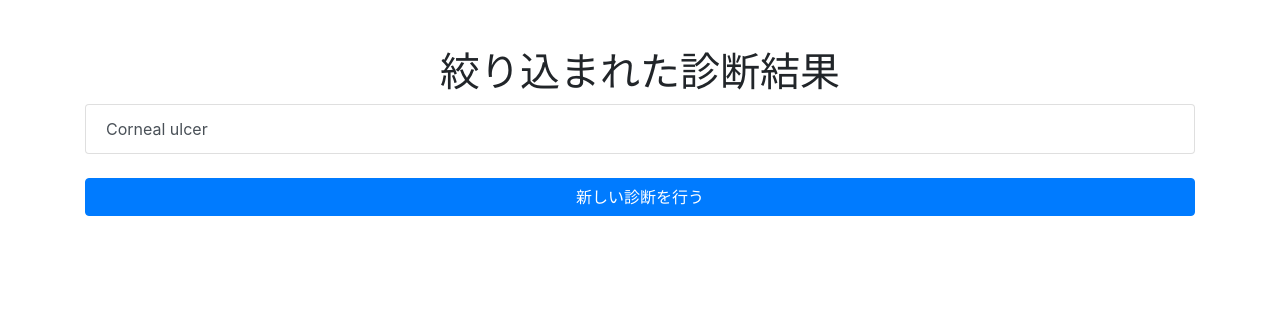
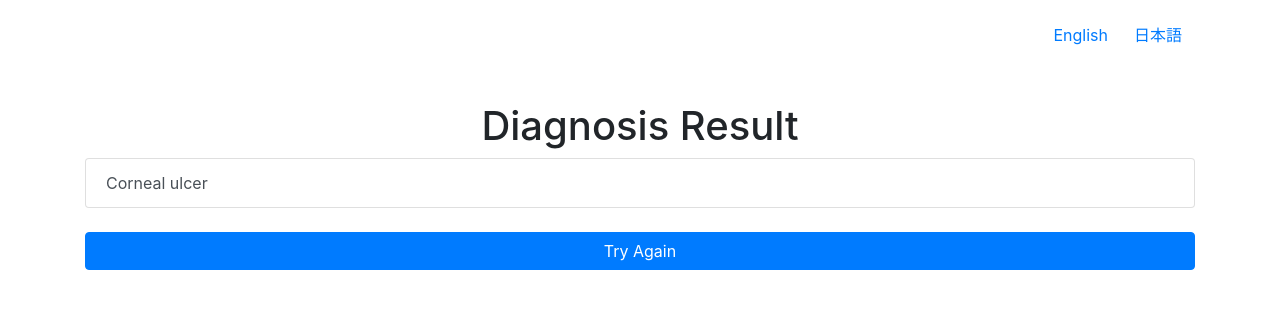
Before and after one commit to nhatlieu/telemedicine_prototype, a Flask app: page /final_diagnosis in a window 1280 px wide. Shown: the top 309 px of the page. Run offline with Flask 3, Linux system fonts and the light colour scheme; some libraries are stand-ins or nearby versions.

Commit message:
Update final_diagnosis.html

```diff
--- a/templates/final_diagnosis.html
+++ b/templates/final_diagnosis.html
@@ -6,20 +6,24 @@
     <link rel="stylesheet" href="https://stackpath.bootstrapcdn.com/bootstrap/4.3.1/css/bootstrap.min.css">
     <title>絞り込まれた診断結果</title>
     <style>
-        body {
-            font-size: 16px;
-        }
+        body { font-size: 16px; }
     </style>
 </head>
 <body>
+    <div class="container mt-3">
+        <div class="d-flex justify-content-end">
+            <a href="{{ url_for('switch_language', language='en') }}" class="btn btn-link">English</a>
+            <a href="{{ url_for('switch_language', language='ja') }}" class="btn btn-link">日本語</a>
+        </div>
+    </div>
     <div class="container mt-5">
-        <h1 class="text-center">絞り込まれた診断結果</h1>
+        <h1 class="text-center">{{ lang_data.final_diagnosis_title }}</h1>
         <div class="list-group">
             {% for suggestion in refined_suggestions %}
                 <a href="#" class="list-group-item list-group-item-action">{{ suggestion }}</a>
             {% endfor %}
         </div>
-        <a href="/" class="btn btn-primary btn-block mt-4">新しい診断を行う</a>
+        <a href="/" class="btn btn-primary btn-block mt-4">{{ lang_data.new_diagnosis_button }}</a>
     </div>
 </body>
 </html>
```
